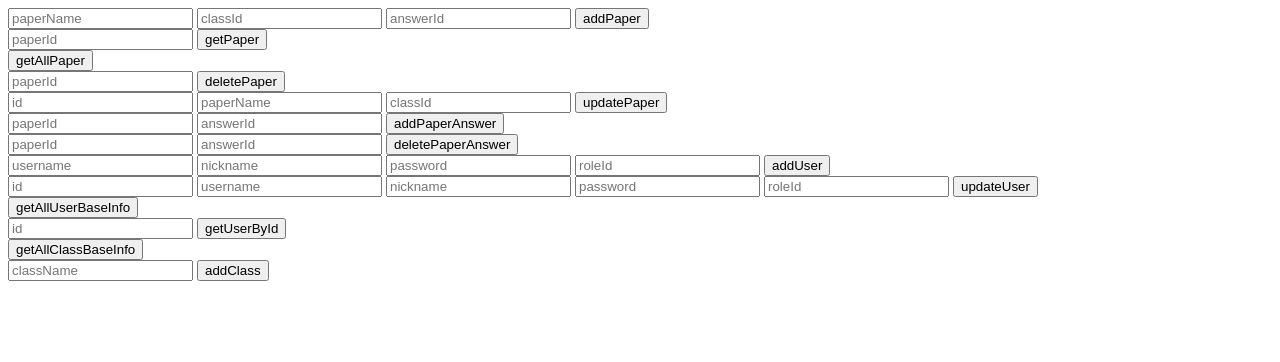
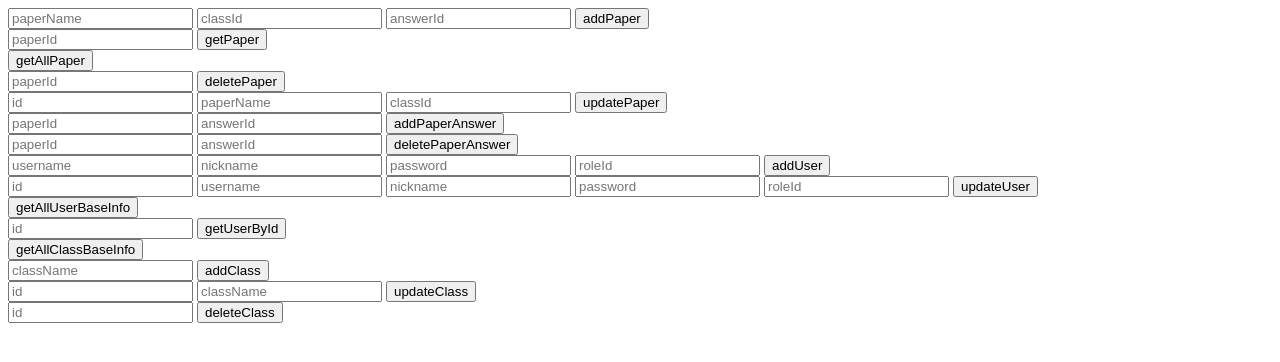
Before and after one commit to Thunder-lilei/MysqlPractice, a web app: page /admin/test.html in a window 1280 px wide. Shown: the top 362 px of the page. Run offline with its HTML, style and script files only (its server is not run), Linux system fonts and the light colour scheme; data that the repository does not hold is empty.

Commit message:
新增 更新班级信息（/updateClass） 需要参数Class对象 对象需要包含id 不允许重名 删除班级（/deleteClass） 需要参数id

```diff
--- a/src/main/java/cn/edu/imufe/service/ClassService.java
+++ b/src/main/java/cn/edu/imufe/service/ClassService.java
@@ -3,6 +3,7 @@ package cn.edu.imufe.service;
 import cn.edu.imufe.po.Class;
 import cn.edu.imufe.pojo.ClassBaseInfoPojo;
 
+import javax.print.DocFlavor;
 import java.util.List;
 
 /**
@@ -20,4 +21,8 @@ public interface ClassService {
     List<ClassBaseInfoPojo> getAllClassBaseInfo();
 
     Integer addClass(Class c);
+
+    Integer updateClass(Class c);
+
+    Integer deleteClass(Long id);
 }
--- a/src/main/webapp/admin/test.html
+++ b/src/main/webapp/admin/test.html
@@ -67,5 +67,14 @@
     <input type="text" name="className" placeholder="className">
     <input type="submit" value="addClass">
 </form>
+<form method="post" action="/class/updateClass">
+    <input type="text" name="id" placeholder="id">
+    <input type="text" name="className" placeholder="className">
+    <input type="submit" value="updateClass">
+</form>
+<form method="post" action="/class/deleteClass">
+    <input type="text" name="id" placeholder="id">
+    <input type="submit" value="deleteClass">
+</form>
 </body>
 </html>
```
Also changed, not shown: src/main/java/cn/edu/imufe/service/impl/ClassServiceImpl.java (+11 -0 lines), src/main/java/cn/edu/imufe/web/ClassController.java (+42 -0 lines), 2 other files.
